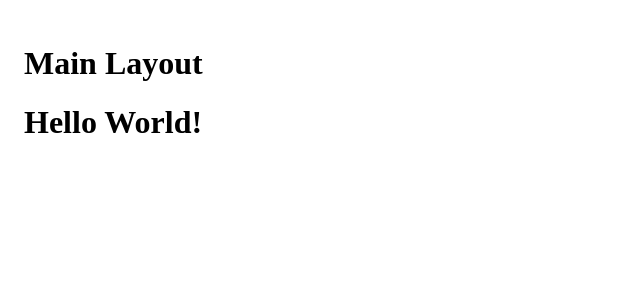
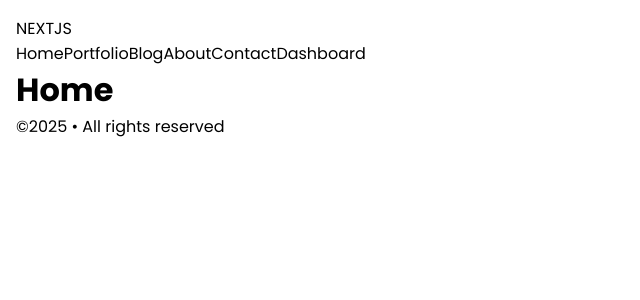
Before and after one commit to yasasdev/Full-Stack-Web-Application-using-NextJS, a Next.js app: page / in a window 1280 px wide. Shown: the top 300 px of the page, without its empty margins (0-640 px from the left). Built offline with nearby package versions, Linux system fonts and the light colour scheme.

Commit message:
Add Navbar and Footer components; update global styles and Home page title

```diff
--- a/src/app/globals.css
+++ b/src/app/globals.css
@@ -1,3 +1,26 @@
+@import url("https://fonts.googleapis.com/css2?family=Poppins:wght@300;400;500;600;700&display=swap");
+
+* {
+  margin: 0;
+  padding: 0;
+  box-sizing: border-box;
+}
+
+html,
 body {
+  max-width: 100vw;
+  overflow-x: hidden;
+}
+
+body {
+  background: var(--background);
+  color: var(--foreground);
+  font-family: "Poppins", -apple-system, BlinkMacSystemFont, Segoe UI, Roboto,
+    Oxygen, Ubuntu, Cantarell, Fira Sans, Droid Sans, Helvetica Neue, sans-serif;
   padding: 1rem;
 }
+
+a {
+  color: inherit;
+  text-decoration: none;
+}
--- a/src/app/layout.tsx
+++ b/src/app/layout.tsx
@@ -1,6 +1,8 @@
 import type { Metadata } from "next";
-import { Geist, Geist_Mono } from "next/font/google";
+import { Geist, Geist_Mono, Roboto, Poppins } from "next/font/google";
 import "./globals.css";
+import Navbar from "@/components/navbar/Navbar";
+import Footer from "@/components/footer/Footer";
 
 const geistSans = Geist({
   variable: "--font-geist-sans",
@@ -25,8 +27,9 @@ export default function RootLayout({
   return (
     <html lang="en">
       <body className={`${geistSans.variable} ${geistMono.variable} antialiased`}>
-        <h1>Main Layout</h1>
+        <Navbar />
         {children}
+        <Footer />
       </body>
     </html>
   );
--- a/src/app/page.tsx
+++ b/src/app/page.tsx
@@ -3,7 +3,7 @@ import Image from "next/image";
 export default function Home() {
   return (
     <main>
-      <h1>Hello World!</h1>
+      <h1>Home</h1>
     </main>
   );
 }
--- /dev/null
+++ b/src/components/footer/Footer.tsx
@@ -0,0 +1,12 @@
+import React from 'react'
+
+const Footer = () => {
+  return (
+    <div>
+      <div>©{new Date().getFullYear()} • All rights reserved</div>
+      <div></div>
+    </div>
+  )
+}
+
+export default Footer
--- /dev/null
+++ b/src/components/navbar/Navbar.tsx
@@ -0,0 +1,52 @@
+import Link from 'next/link'
+import React from 'react'
+
+const links = [
+  {
+    id: 1,
+    title: "Home",
+    url: "/",
+  },
+  {
+    id: 2,
+    title: "Portfolio",
+    url: "/portfolio",
+  },
+  {
+    id: 3,
+    title: "Blog",
+    url: "/blog",
+  },
+  {
+    id: 4,
+    title: "About",
+    url: "/about",
+  },
+  {
+    id: 5,
+    title: "Contact",
+    url: "/contact",
+  },
+  {
+    id: 6,
+    title: "Dashboard",
+    url: "/dashboard",
+  },
+];
+
+const Navbar = () => {
+  return (
+    <div>
+      <Link href="/" >NEXTJS</Link>
+      <div>
+        {links.map((link) => (
+          <Link key={link.id} href={link.url}>
+            {link.title}
+          </Link>
+        ))}
+      </div>
+    </div>
+  );
+}
+
+export default Navbar
```
Also changed, not shown: src/app/contact/loading.tsx (added, +9 -0 lines).
